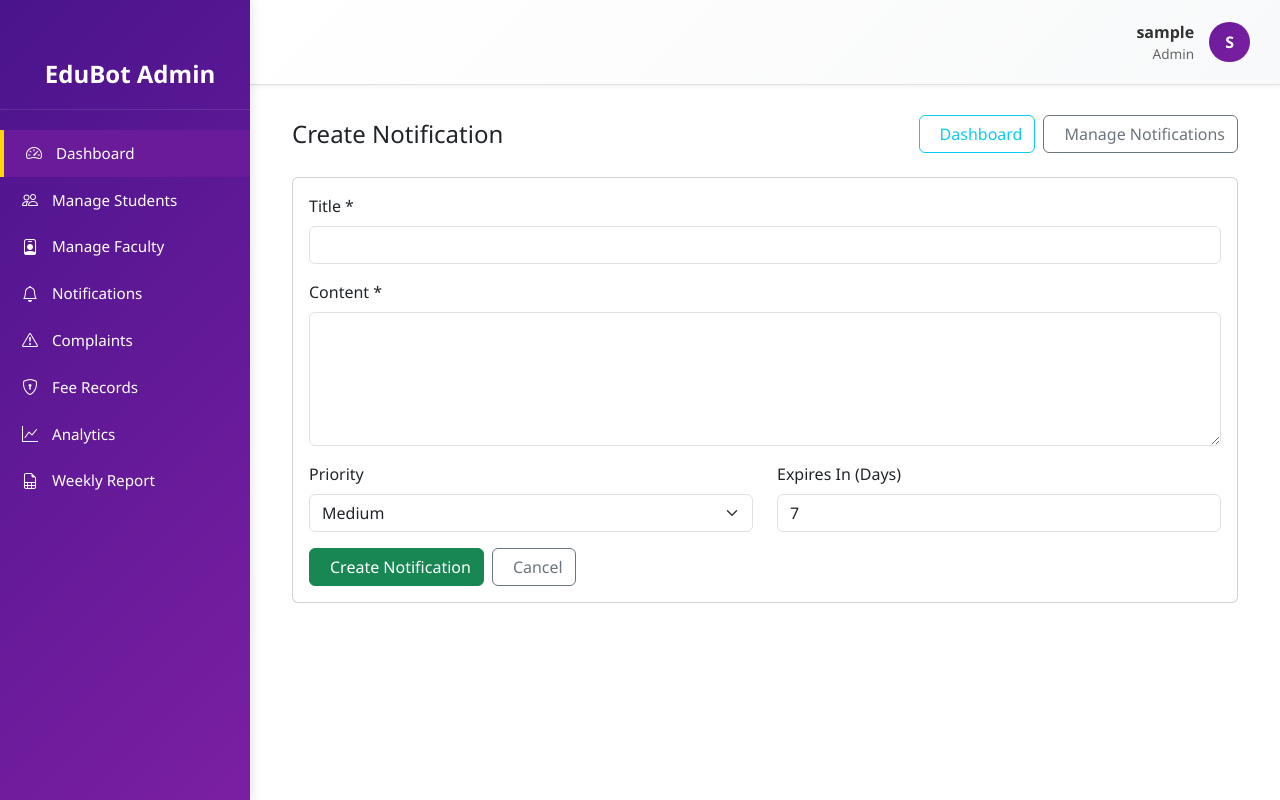
After one commit to anujuniyal/college_virtual_assistant, a Flask app: page /admin/create-notification in a window 1280 px wide. The commit adds this page. Run offline with Flask 3, Linux system fonts and the light colour scheme; the visitor is signed in with stand-in values (Sample User, id 1).

Commit message:
Fix all template URL references and routing issues
- Fixed admin dashboard template references to use correct routes
- Fixed notifications.html URL references for admin routes
- Fixed manage_complaints.html dashboard URL reference
- Fixed students.html URL references for admin/faculty routes
- Created missing create_notification.html template
- Updated all admin blueprint routes to use correct template paths
- All templates now render successfully without errors
- Fixed accounts.dashboard URL references that were causing BuildErrors
- Ready for deployment with all template issues resolved

```diff
--- a/app/blueprints/admin.py
+++ b/app/blueprints/admin.py
@@ -117,7 +117,7 @@ def manage_students():
             page=page, per_page=per_page, error_out=False
         )
 
-        return render_template('admin/students.html',
+        return render_template('students.html',
                            students=students,
                            search=search,
                            user=current_user)
@@ -154,7 +154,7 @@ def manage_faculty():
     """Manage faculty"""
     try:
         faculty = Faculty.query.all()
-        return render_template('admin/faculty.html',
+        return render_template('faculty.html',
                            faculty=faculty,
                            user=current_user,
                            can_create=True,
@@ -237,7 +237,7 @@ def manage_notifications():
             Notification.created_at.desc()
         ).all()
 
-        return render_template('admin/notifications.html',
+        return render_template('notifications.html',
                            notifications=notifications,
                            user=current_user)
     except Exception as e:
@@ -252,7 +252,7 @@ def manage_notifications():
 def create_notification():
     """Create new notification"""
     if request.method == 'GET':
-        return render_template('admin/create_notification.html', user=current_user)
+        return render_template('create_notification.html', user=current_user)
 
     try:
         # Get form data
@@ -264,7 +264,7 @@ def create_notification():
         # Validate
         if not title or not content:
             flash('Title and content are required.', 'error')
-            return render_template('admin/create_notification.html', user=current_user)
+            return render_template('create_notification.html', user=current_user)
 
         # Create notification
         notification = Notification(
@@ -284,7 +284,7 @@ def create_notification():
     except Exception as e:
         current_app.logger.error(f"Error creating notification: {str(e)}")
         flash('Error creating notification. Please try again.', 'error')
-        return render_template('admin/create_notification.html', user=current_user)
+        return render_template('create_notification.html', user=current_user)
 
 
 @admin_bp.route('/delete-notification/<int:notification_id>', methods=['POST'])
@@ -316,7 +316,7 @@ def manage_complaints():
             Complaint.created_at.desc()
         ).all()
 
-        return render_template('admin/complaints.html',
+        return render_template('manage_complaints.html',
                            complaints=complaints,
                            user=current_user)
     except Exception as e:
--- /dev/null
+++ b/app/templates/create_notification.html
@@ -0,0 +1,66 @@
+{% extends "base_dashboard.html" %}
+
+{% block title %}Create Notification - EduBot Admin{% endblock %}
+
+{% block content %}
+<div class="container-fluid">
+    <div class="row">
+        <div class="col-12">
+            <div class="d-flex justify-content-between align-items-center mb-4">
+                <div class="d-flex align-items-center gap-2">
+                    <h2 class="h4 mb-0">Create Notification</h2>
+                </div>
+                <div class="d-flex gap-2">
+                    <a href="{{ url_for('admin.admin_dashboard') }}" class="btn btn-outline-info">
+                        <i class="fas fa-tachometer-alt me-2"></i> Dashboard
+                    </a>
+                    <a href="{{ url_for('admin.manage_notifications') }}" class="btn btn-outline-secondary">
+                        <i class="fas fa-list me-2"></i> Manage Notifications
+                    </a>
+                </div>
+            </div>
+
+            <div class="card">
+                <div class="card-body">
+                    <form method="POST">
+                        <div class="row">
+                            <div class="col-md-12 mb-3">
+                                <label for="title" class="form-label">Title *</label>
+                                <input type="text" class="form-control" id="title" name="title" required>
+                            </div>
+
+                            <div class="col-md-12 mb-3">
+                                <label for="content" class="form-label">Content *</label>
+                                <textarea class="form-control" id="content" name="content" rows="5" required></textarea>
+                            </div>
+
+                            <div class="col-md-6 mb-3">
+                                <label for="priority" class="form-label">Priority</label>
+                                <select class="form-select" id="priority" name="priority">
+                                    <option value="low">Low</option>
+                                    <option value="medium" selected>Medium</option>
+                                    <option value="high">High</option>
+                                </select>
+                            </div>
+
+                            <div class="col-md-6 mb-3">
+                                <label for="expires_days" class="form-label">Expires In (Days)</label>
+                                <input type="number" class="form-control" id="expires_days" name="expires_days" value="7" min="1" max="365">
+                            </div>
+                        </div>
+
+                        <div class="d-flex gap-2">
+                            <button type="submit" class="btn btn-success">
+                                <i class="fas fa-plus me-2"></i>Create Notification
+                            </button>
+                            <a href="{{ url_for('admin.manage_notifications') }}" class="btn btn-outline-secondary">
+                                <i class="fas fa-times me-2"></i>Cancel
+                            </a>
+                        </div>
+                    </form>
+                </div>
+            </div>
+        </div>
+    </div>
+</div>
+{% endblock %}
--- a/app/templates/manage_complaints.html
+++ b/app/templates/manage_complaints.html
@@ -9,7 +9,7 @@
             <div class="d-flex justify-content-between align-items-center mb-4">
                 <div class="d-flex align-items-center gap-3">
                     <h2 class="h4 mb-0">Manage Complaints</h2>
-                    <a href="{{ url_for('admin.admin_dashboard_main') }}" class="btn btn-outline-secondary">
+                    <a href="{{ url_for('admin.admin_dashboard') }}" class="btn btn-outline-secondary">
                         <i class="fas fa-arrow-left me-2"></i> Back to Dashboard
                     </a>
                 </div>
--- a/app/templates/notifications.html
+++ b/app/templates/notifications.html
@@ -21,14 +21,14 @@
                     <small>for Management</small>
                 </div>
                 <hr style="border-color: rgba(255,255,255,0.3);">
-                <a href="{{ url_for('admin_dashboard') if session.user_role == 'admin' else (url_for('faculty_dashboard') if session.user_role == 'faculty' else url_for('accounts_dashboard')) }}">
+                <a href="{{ url_for('admin.admin_dashboard') if session.user_role == 'admin' else (url_for('faculty.dashboard') if session.user_role == 'faculty' else '#') }}">
                     <i class="bi bi-speedometer2"></i> Dashboard
                 </a>
-                <a href="{{ url_for('notifications_dashboard') }}" class="active">
+                <a href="{{ url_for('admin.manage_notifications') }}" class="active">
                     <i class="bi bi-bell-fill"></i> Notifications
                 </a>
                 {% if session.user_role == 'admin' %}
-                <a href="{{ url_for('add_notification') }}">
+                <a href="{{ url_for('admin.create_notification') }}">
                     <i class="bi bi-plus-circle"></i> Add Notification
                 </a>
                 {% endif %}
```
Also changed, not shown: app/templates/students.html (+6 -6 lines).
